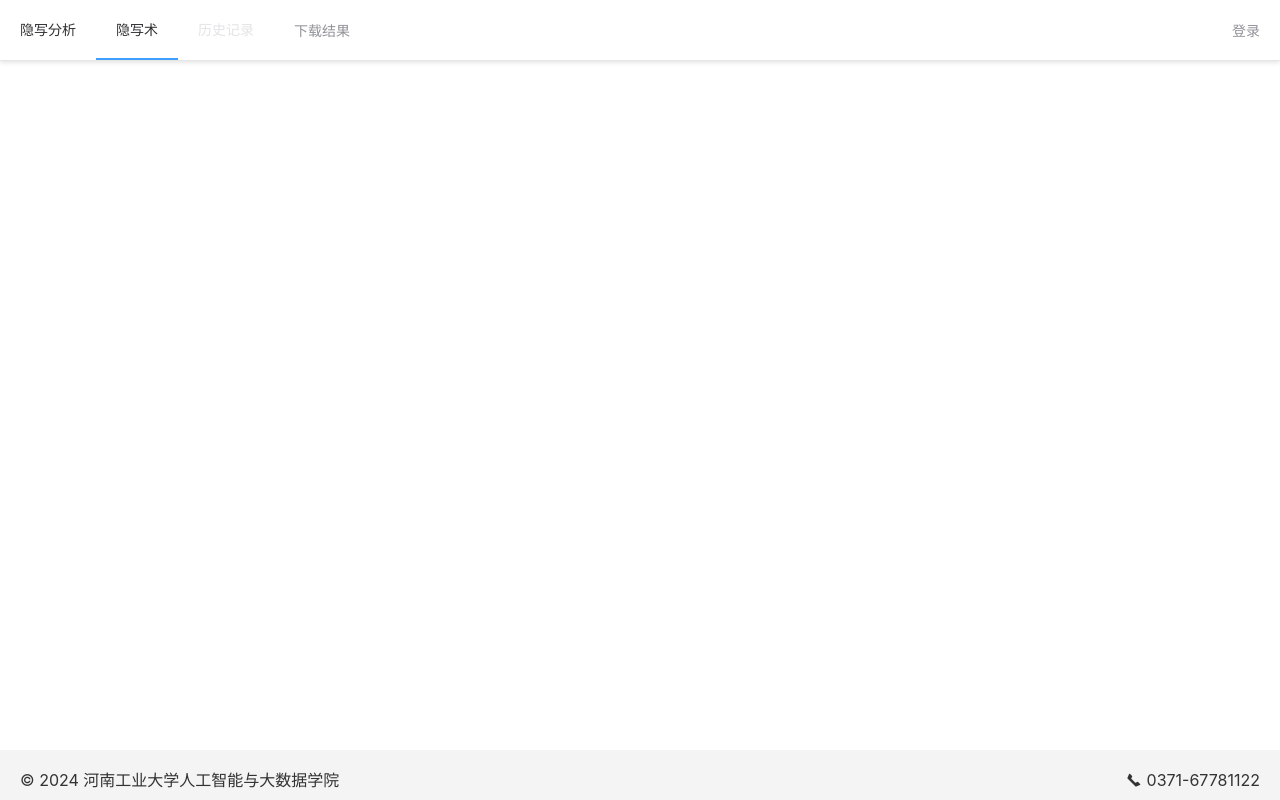
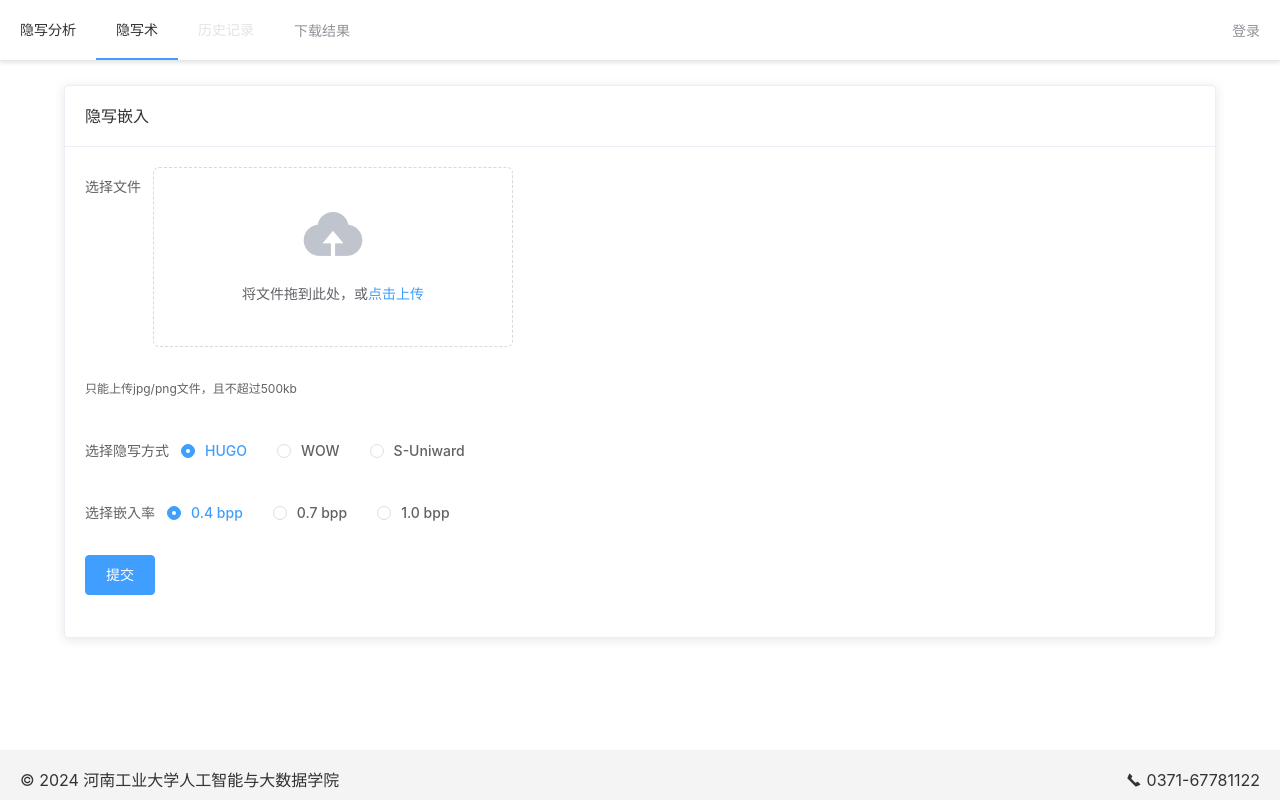
Before and after one commit to Ephemeral2333/steganalysis-fronted, a Vue app: page /#/steganography in a window 1280 px wide. Both pictures are taken after a click on the item "隐写术". Built offline with nearby package versions, Linux system fonts and the light colour scheme.

Commit message:
update: 实现隐写术功能,完成了历史数据上传数据库

```diff
--- /dev/null
+++ b/src/api/steganography.js
@@ -0,0 +1,12 @@
+import request from '@/utils/request'
+
+export function insertInfo(data) {
+  return request({
+    headers: {
+      'Content-Type': 'multipart/form-data'
+    },
+    url: '/steganography/insertInfo',
+    method: 'post',
+    data: data
+  })
+}
--- a/src/components/Layout/Header.vue
+++ b/src/components/Layout/Header.vue
@@ -30,6 +30,12 @@
 <script>
 export default {
     name: 'Header',
+    data() {
+        return {
+            activeIndex: '1',
+            useremail: localStorage.getItem('email')
+        };
+    },
     computed: {
         isLogin() {
             if (localStorage.getItem('token')) {
@@ -39,11 +45,12 @@ export default {
             }
         }
     },
-    data() {
-        return {
-            activeIndex: '1',
-            useremail: localStorage.getItem('email')
-        };
+    created() {
+        if (this.$route.path === '/') {
+            this.activeIndex = '1';
+        } else if (this.$route.path === '/steganography') {
+            this.activeIndex = '2';
+        }
     },
     methods: {
         handleSelect(key, keyPath) {
--- a/src/router/index.js
+++ b/src/router/index.js
@@ -22,6 +22,11 @@ const routes = [
     name: "Login",
     component: () => import("@/views/login"),
   },
+  {
+    path: "/steganography",
+    name: "Steganography",
+    component: () => import("@/views/steganography"),
+  }
 ];
 
 const router = new VueRouter({
--- a/src/utils/request.js
+++ b/src/utils/request.js
@@ -11,10 +11,8 @@ const service = axios.create({
 // 2.请求拦截器request interceptor
 service.interceptors.request.use(
   (config) => {
-    console.log(localStorage.getItem("token"));
     if (localStorage.getItem("token") !== null) {
       config.headers["Authorization"] = localStorage.getItem("token");
-      console.log(config.headers["Authorization"]);
     }
     return config;
   },
--- a/src/views/analysis/index.vue
+++ b/src/views/analysis/index.vue
@@ -2,12 +2,11 @@
     <div>
         <el-card>
             <div slot="header">
-                <span>上传文件</span>
+                <span>隐写分析</span>
             </div>
             <div class="upload">
                 <el-upload class="upload-demo" drag action="http://127.0.0.1:5000/analyze/result" multiple="false"
-                    :on-success="upload_success"
-                    :before-upload="isLoggin">
+                    :on-success="upload_success" :before-upload="beforeUpload" :data="uploadData">
                     <i class="el-icon-upload"></i>
                     <div class="el-upload__text">将文件拖到此处，或<em>点击上传</em></div>
                     <div class="el-upload__tip" slot="tip" style="text-align: center;">只能上传jpg/png文件，且不超过500kb</div>
@@ -25,12 +24,14 @@ export default {
     name: 'Analysis',
     data() {
         return {
-
+            uploadData: {
+                email: localStorage.getItem('email')
+            }
         }
     },
     methods: {
-        isLoggin() {
-            if (localStorage.getItem('token') === null){
+        beforeUpload() {
+            if (localStorage.getItem('token') === null) {
                 this.$message.error('请先登录')
                 return false
             }
--- /dev/null
+++ b/src/views/steganography/index.vue
@@ -0,0 +1,104 @@
+<template>
+    <div>
+        <el-card>
+            <div slot="header">
+                <span>隐写嵌入</span>
+            </div>
+
+            <el-form ref="form" :model="form">
+                <el-form-item label="选择文件">
+                    <el-upload ref="upload" class="upload-demo" drag action="http://" :on-success="upload_success"
+                        :before-upload="isLoggin" :auto-upload="false">
+                        <i class="el-icon-upload"></i>
+                        <div class="el-upload__text">将文件拖到此处，或<em>点击上传</em></div>
+                        <div class="el-upload__tip" slot="tip">只能上传jpg/png文件，且不超过500kb</div>
+                    </el-upload>
+                </el-form-item>
+                <!--添加两个单选框-->
+                <el-form-item label="选择隐写方式">
+                    <el-radio-group v-model="form.radio">
+                        <el-radio label="1">HUGO</el-radio>
+                        <el-radio label="2">WOW</el-radio>
+                        <el-radio label="3">S-Uniward</el-radio>
+                    </el-radio-group>
+                </el-form-item>
+                <el-form-item label="选择嵌入率">
+                    <el-radio-group v-model="form.alpha">
+                        <el-radio label="0.4">0.4 bpp</el-radio>
+                        <el-radio label="0.7">0.7 bpp</el-radio>
+                        <el-radio label="1.0">1.0 bpp</el-radio>
+                    </el-radio-group>
+                </el-form-item>
+                <el-form-item>
+                    <el-button type="primary" @click="submitForm('form')">提交</el-button>
+                    <el-button @click="downloadUrl" style="display:none" class="download">下载</el-button>
+                </el-form-item>
+            </el-form>
+        </el-card>
+    </div>
+</template>
+
+<script>
+import { insertInfo } from '@/api/steganography'
+export default {
+    name: 'Steganography',
+    data() {
+        return {
+            form: {
+                radio: '1',
+                alpha: '0.4'
+            },
+            url: ''
+        }
+    },
+    methods: {
+        isLoggin() {
+            if (localStorage.getItem('token') === null) {
+                this.$message.error('请先登录')
+                return false
+            }
+        },
+        upload_success(response, file, fileList) {
+
+        },
+        submitForm(formName) {
+            this.$refs[formName].validate((valid) => {
+                if (valid) {
+                    const formData = new FormData();
+                    formData.append('file', this.$refs.upload.uploadFiles[0].raw);
+                    formData.append('radio', this.form.radio);
+                    formData.append('alpha', this.form.alpha);
+
+                    insertInfo(formData).then(res => {
+                        if (res.code === 200) {
+                            const url = 'http://' + res.message.url;
+                            this.url = url;
+                            this.$message.success('上传成功')
+                            // 上传成功后，下载按钮显示
+                            document.querySelector('.download').style.display = 'inline-block';
+                        } else {
+                            this.$message.error('上传失败')
+                        }
+                    })
+
+                } else {
+                    console.log('error submit!!');
+                    return false;
+                }
+            });
+        },
+        downloadUrl() {
+            console.log(this.url)
+            const a = document.createElement('a');
+            a.href = this.url;
+            a.setAttribute('download', this.url.substring(this.url.lastIndexOf('/') + 1));
+            a.style.display = 'none';
+            document.body.appendChild(a);
+            a.click();
+            document.body.removeChild(a);
+        }
+    }
+}
+</script>
+
+<style></style>
```
